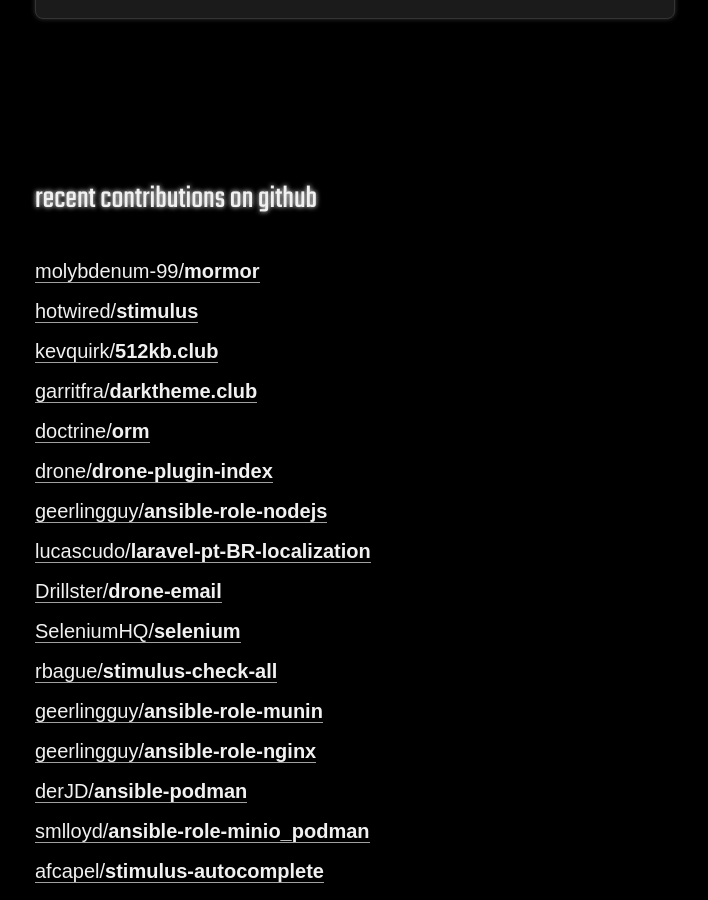
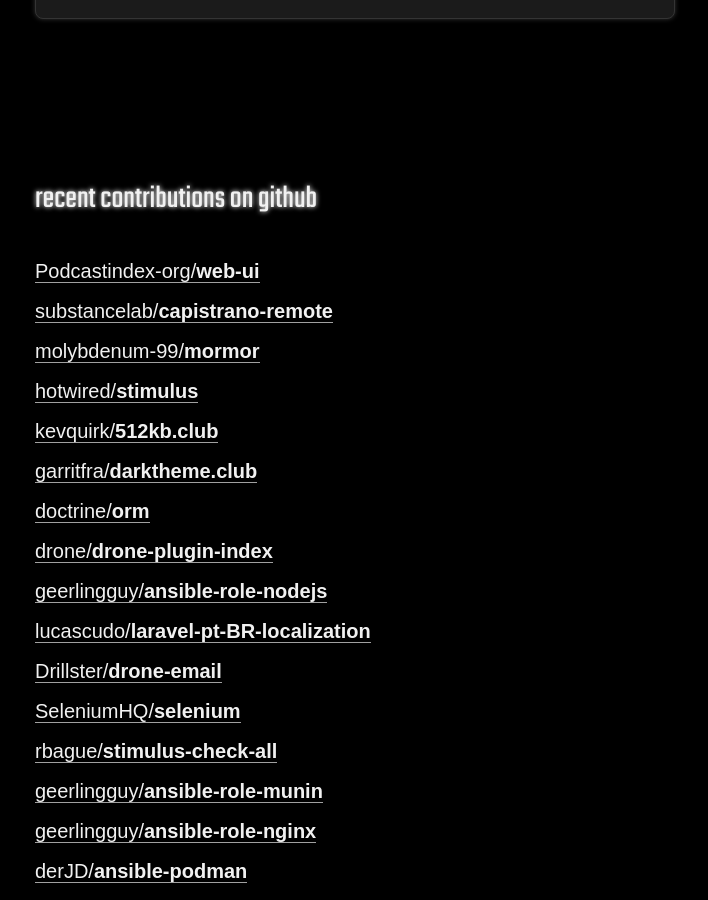
Before and after one commit to glaszig/glaszig.github.io, a Jekyll site: the page built from index.html, in a window 1280 px wide and 900 px high, scrolled down 2565 px. Shown: the whole window, without its empty margins (285-993 px from the left). Built offline with Jekyll 4.4.1, drawn with Linux system fonts in a browser that asks for light colours.

Commit message:
update gh contribs

```diff
--- a/_includes/github_contributions.md
+++ b/_includes/github_contributions.md
@@ -1,3 +1,5 @@
+* [Podcastindex-org/**web-ui**](https://github.com/Podcastindex-org/web-ui/commits?author=glaszig)
+* [substancelab/**capistrano-remote**](https://github.com/substancelab/capistrano-remote/commits?author=glaszig)
 * [molybdenum-99/**mormor**](https://github.com/molybdenum-99/mormor/commits?author=glaszig)
 * [hotwired/**stimulus**](https://github.com/hotwired/stimulus/commits?author=glaszig)
 * [kevquirk/**512kb.club**](https://github.com/kevquirk/512kb.club/commits?author=glaszig)
```
